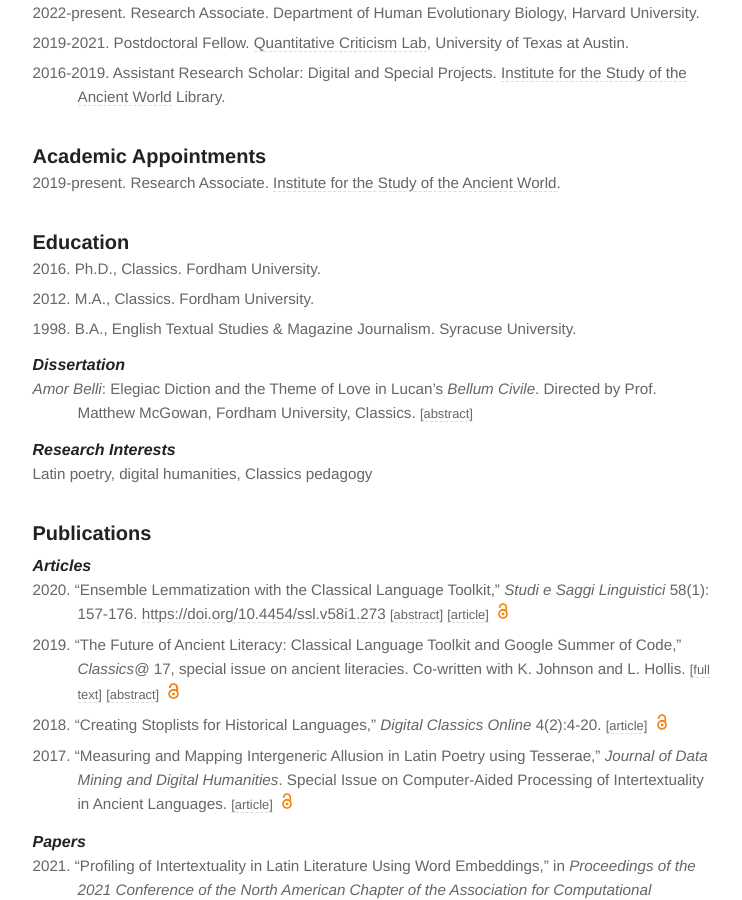
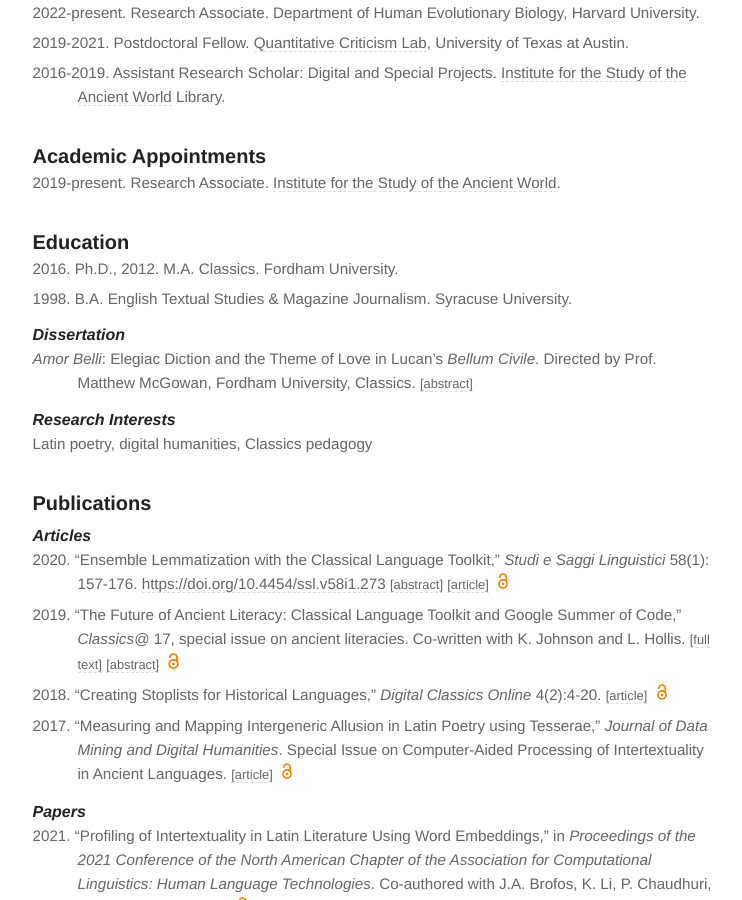
Before and after one commit to diyclassics/diyclassics.github.io, a Jekyll site: the page built from cv.md, in a window 1280 px wide and 900 px high, scrolled down 452 px. Shown: the whole window, without its empty margins (265-1007 px from the left). Built offline with Jekyll 4.4.1, drawn with Linux system fonts in a browser that asks for light colours; some of the changed text lies outside the part shown.

Commit message:
Update cv

```diff
--- a/cv.md
+++ b/cv.md
@@ -28,9 +28,8 @@
 
 ### Education
 
-- 2016\. Ph.D., Classics. Fordham University.
-- 2012\. M.A., Classics. Fordham University.
-- 1998\. B.A., English Textual Studies &amp; Magazine Journalism. Syracuse University.
+- 2016\. Ph.D., 2012. M.A. Classics. Fordham University.
+- 1998\. B.A. English Textual Studies &amp; Magazine Journalism. Syracuse University.
 
 #### Dissertation
 
```
Also changed, not shown: other parts of cv.md (+0 -1 lines).
